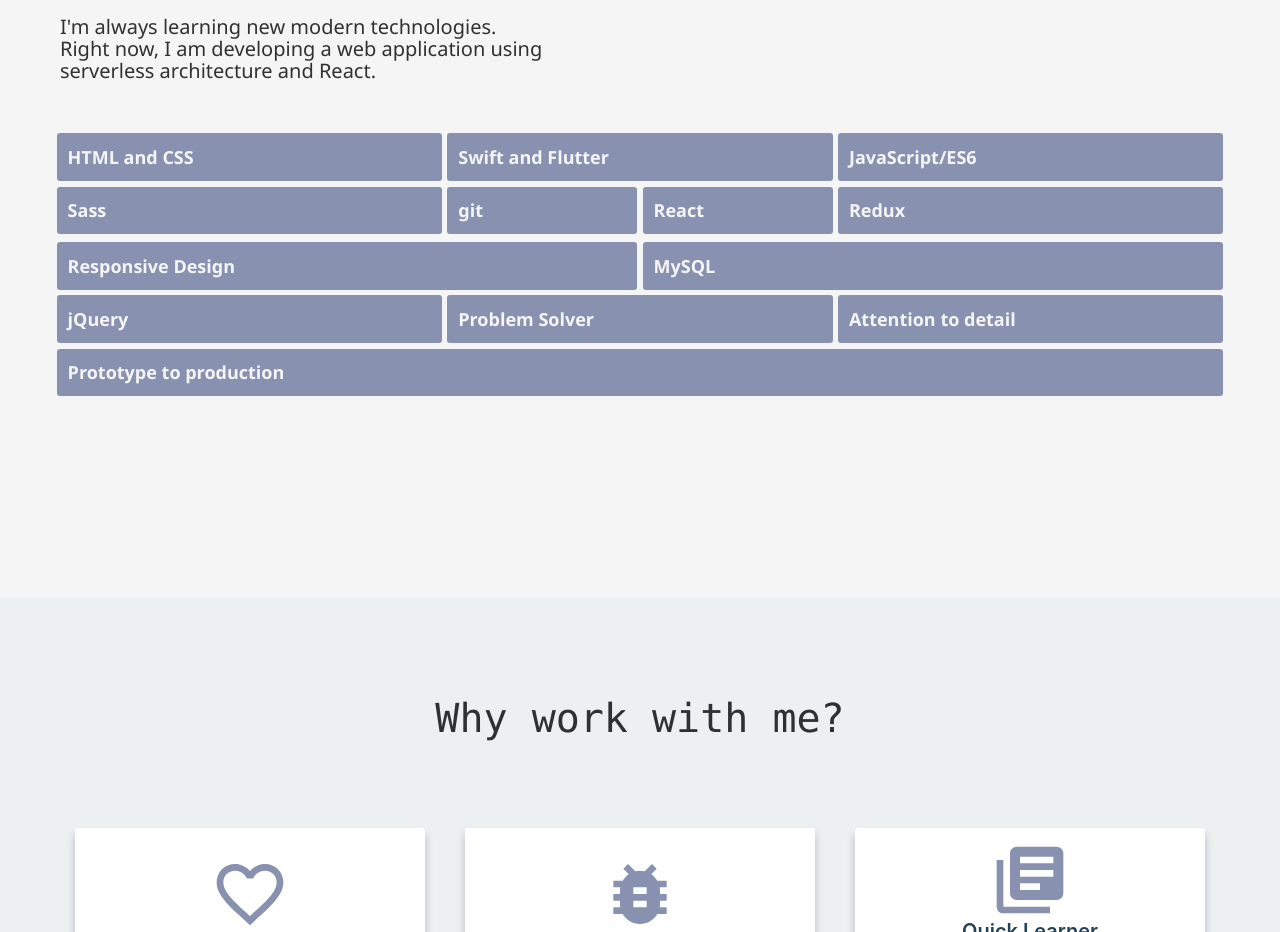
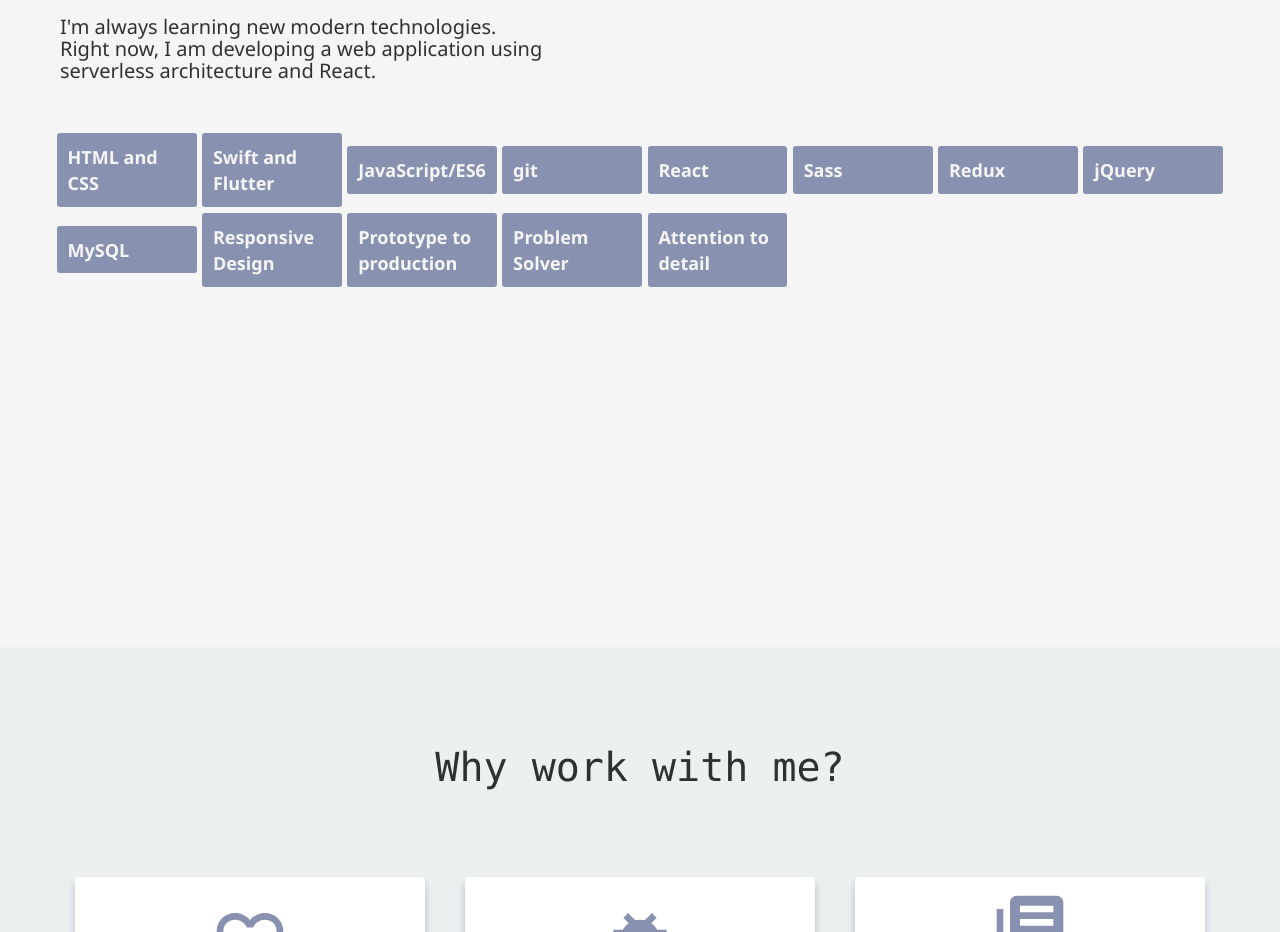
Before and after one commit to markify/myportfolio, a Gatsby site: page / in a window 1280 px wide. Shown: the part 1120-2052 px from the top of the page. Built offline with nearby package versions, Linux system fonts and the light colour scheme; Gatsby itself is replaced by a stand-in of ours.

Commit message:
update responsive redo

```diff
--- a/src/components/styles/_scroll.scss
+++ b/src/components/styles/_scroll.scss
@@ -6,8 +6,8 @@
   align-items: center;
   display: grid;
   grid-gap: 2px;
-  grid-template-columns: repeat(4, 1fr);
-  grid-template-rows: repeat(2, 1fr);
+  grid-template-columns: repeat(8, 1fr);
+  grid-template-rows: repeat(4, 1fr);
   justify-content: center;
   margin: 0 auto;
   max-width: 65rem;
@@ -21,169 +21,9 @@
   font-weight: 600;
   padding: .6em;
   background: rgb(136, 146, 176);
-  transition: background-color .5s, color .5s;
 }
 
 .tech-grid span:hover {
   background-color: #487eb0;
   transform:translate(0,-2px);
-  transition: background-color .5s, color .5s;
 }
-
-.tech-grid i {
-  margin-left: 1em;
-}
-
-.tech-grid span:nth-child(1) {
-  grid-area: 1 / 1 / 2 / 3;
-}
-
-.tech-grid span:nth-child(2) {
-  grid-area: 1 / 3 / 2 / 5;
-}
-
-.tech-grid span:nth-child(3) {
-  grid-area: 2 / 1 / 3 / 4;
-}
-
-.tech-grid span:nth-child(4) {
-  grid-area: 2 / 4 / 3 / 5;
-}
-
-.tech-grid span:nth-child(5) {
-  grid-area: 3 / 1 / 4 / 3;
-}
-
-.tech-grid span:nth-child(6) {
-  grid-area: 3 / 3 / 4 / 5;
-}
-
-.tech-grid span:nth-child(7) {
-  grid-area: 4 / 1 / 5 / 3;
-}
-
-.tech-grid span:nth-child(8) {
-  grid-area: 4 / 3 / 5 / 5;
-}
-
-.tech-grid span:nth-child(9) {
-  grid-area: 5 / 1 / 6 / 5;
-}
-
-.tech-grid span:nth-child(10) {
-  grid-area: 7 / 3 / 7 / 5;
-}
-
-.tech-grid span:nth-child(11) {
-  grid-area: 6 / 1 / 7 / 5;
-}
-
-.tech-grid span:nth-child(12) {
-  grid-area: 7 / 1 / 8 / 3;
-}
-
-.tech-grid span:nth-child(13) {
-  grid-area: 7 / 3 / 8 / 5;
-}
-
-@media only screen and (min-width: 768px) {
-
-  .tech-grid span:nth-child(1) {
-    grid-area: 1 / 1 / 2 / 3;
-  }
-
-  .tech-grid span:nth-child(2) {
-    grid-area: 1 / 3 / 2 / 5;
-  }
-
-  .tech-grid span:nth-child(3) {
-    grid-area: 2 / 1 / 3 / 3;
-  }
-
-  .tech-grid span:nth-child(4) {
-    grid-area: 2 / 3 / 3 / 4;
-  }
-
-  .tech-grid span:nth-child(5) {
-    grid-area: 2 / 4 / 3 / 5;
-  }
-
-  .tech-grid span:nth-child(6) {
-    grid-area: 3 / 1 / 4 / 3;
-  }
-
-  .tech-grid span:nth-child(7) {
-    grid-area: 3 / 3 / 4 / 5;
-  }
-
-  .tech-grid span:nth-child(8) {
-    grid-area: 5 / 1 / 6 / 5;
-  }
-
-  .tech-grid span:nth-child(9) {
-    grid-area: 4 / 3 / 5 / 5;
-  }
-
-  .tech-grid span:nth-child(10) {
-    grid-area: 4 / 1 / 5 / 3;
-  }
-}
-
-@media only screen and (min-width: 1024px) {
-
-  .tech-grid {
-    grid-template-columns: repeat(6, 1fr);
-  }
-
-  .tech-grid span:nth-child(1) {
-    grid-area: 1 / 1 / 2 / 3;
-  }
-
-  .tech-grid span:nth-child(2) {
-    grid-area: 1 / 3 / 2 / 5;
-  }
-
-  .tech-grid span:nth-child(3) {
-    grid-area: 1 / 5 / 2 / 7;
-  }
-
-  .tech-grid span:nth-child(4) {
-    grid-area: 2 / 3 / 3 / 4;
-  }
-
-  .tech-grid span:nth-child(5) {
-    grid-area: 2 / 4 / 3 / 5;
-  }
-
-  .tech-grid span:nth-child(6) {
-    grid-area: 2 / 1 / 3 / 3;
-  }
-
-  .tech-grid span:nth-child(7) {
-    grid-area: 2 / 5 / 3 / 7;
-  }
-
-  .tech-grid span:nth-child(8) {
-    grid-area: 5 / 1 / 6 / 3;
-  }
-
-  .tech-grid span:nth-child(9) {
-    grid-area: 4 / 4 / 5 / 7;
-  }
-
-  .tech-grid span:nth-child(10) {
-    grid-area: 4 / 1 / 5 / 4;
-  }
-
-  .tech-grid span:nth-child(11) {
-    grid-area: 6 / 1 / 7 / 7;
-  }
-
-  .tech-grid span:nth-child(12) {
-    grid-area: 5 / 3 / 6 / 5;
-  }
-  .tech-grid span:nth-child(13) {
-    grid-area: 5 / 5 / 6 / 7;
-  }
-
-}
```
